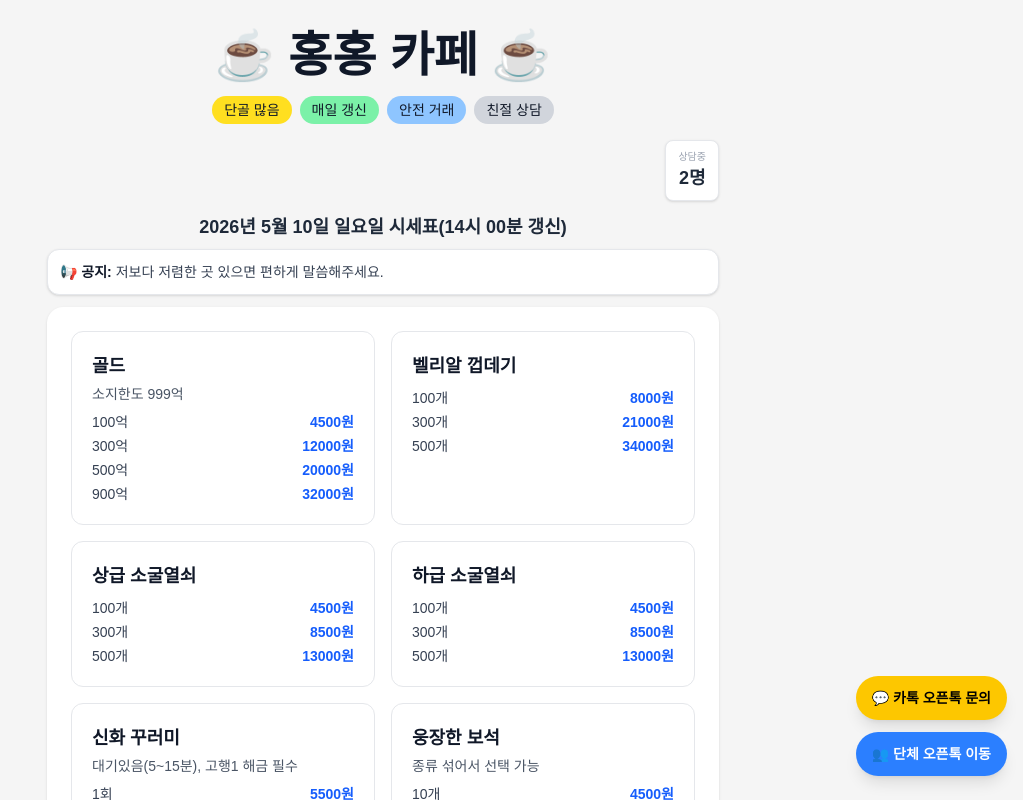
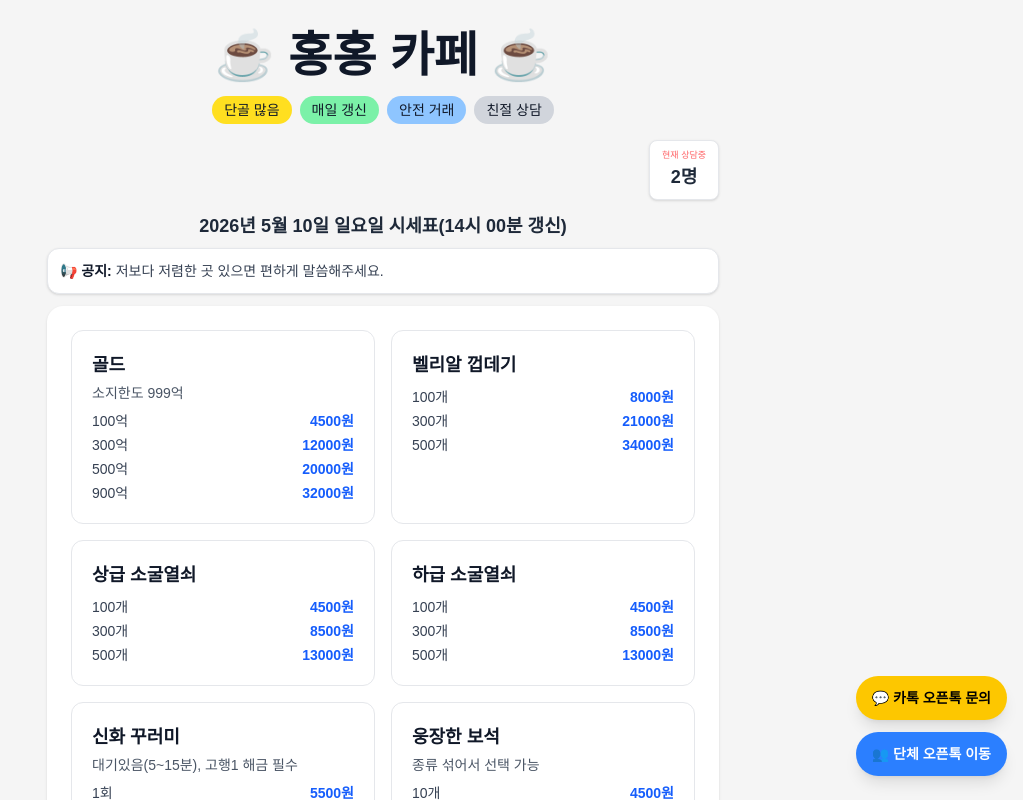
Before and after one commit to kimdohee968-sys/mebu-board, a Next.js app: page / in a window 1280 px wide. Shown: the top 800 px of the page, without its empty margins (257-1280 px from the left). Built offline with nearby package versions, Linux system fonts and the light colour scheme.

Commit message:
update content

```diff
--- a/src/app/page.js
+++ b/src/app/page.js
@@ -37,7 +37,7 @@ const online = getConsultingCount();
       {/* 상담중 */}
       <div className="w-full max-w-md md:max-w-2xl flex justify-end mb-3">
         <div className="bg-white rounded-lg shadow-sm border border-gray-200 px-3 py-2 text-center w-fit">
-          <p className="text-gray-400 text-[10px]">상담중</p>
+          <p className="text-red-400 text-[9px]">현재 상담중</p>
           <p className="font-semibold text-lg text-gray-800">{online}명</p>
         </div>
       </div>
```
